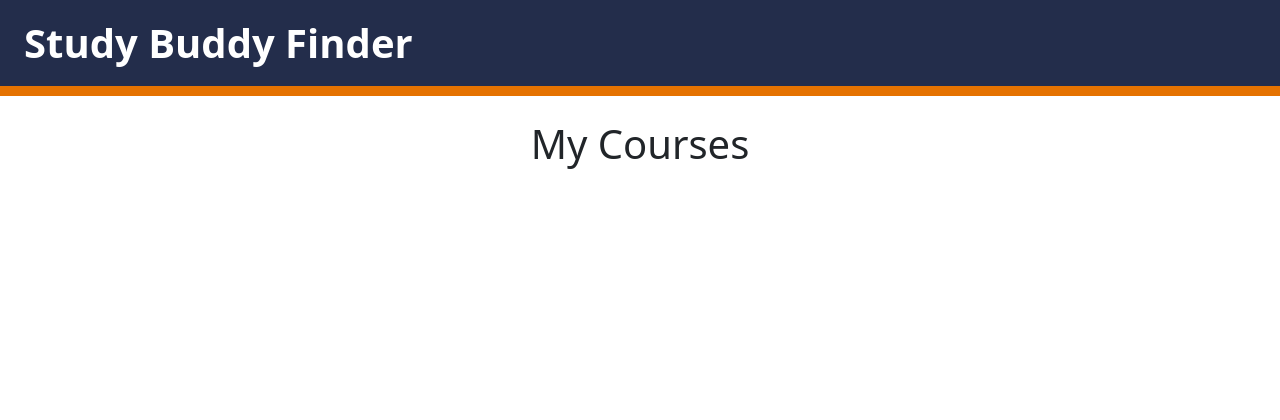
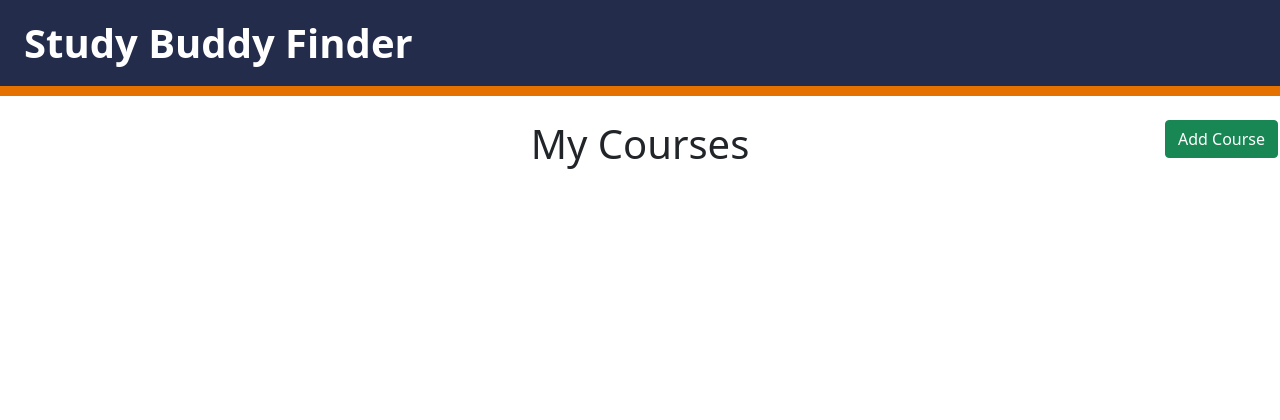
Before and after one commit to anw5ph/study-buddy-finder, a Django app: page /study/courses/ in a window 1280 px wide. Shown: the top 420 px of the page. Run offline with Django 3.2, Linux system fonts and the light colour scheme; the visitor is signed in with stand-in values (Sample User, id 1); data that the repository does not hold is empty; some libraries are stand-ins or nearby versions.

Commit message:
Added the Add Course button

```diff
--- a/study/templates/study/courseAdd.html
+++ b/study/templates/study/courseAdd.html
@@ -20,6 +20,8 @@
           </header>
 
             {% if user.is_authenticated %}
+
+            <br>
 
             <h1><center>Course Upload</center></h1>
 
--- a/study/templates/study/courses.html
+++ b/study/templates/study/courses.html
@@ -23,7 +23,13 @@
 
             <br>
             <h1><center>My Courses</center></h1>
+            <div>
+                <a class="btn btn-success" style="position:absolute; margin-right:2px; top:15%; right:0;" href="{% url 'study:course-add' %}" role="button" >Add Course</a>
+
+
+            </div>
             <br><br>
+
 
             <div class="container h-100" style="top:50%; bottom:50%; width:100%;">
 					<div class="row">
```
